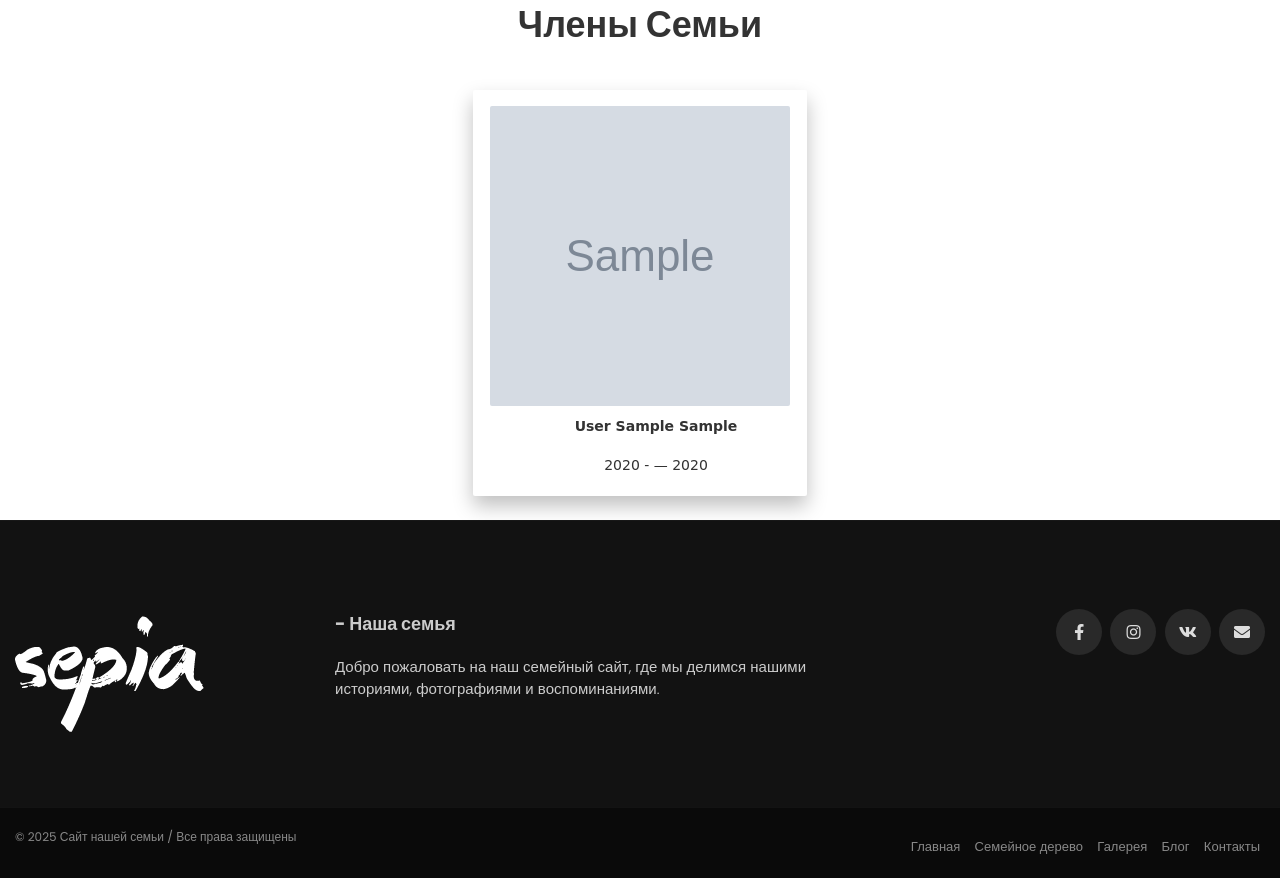
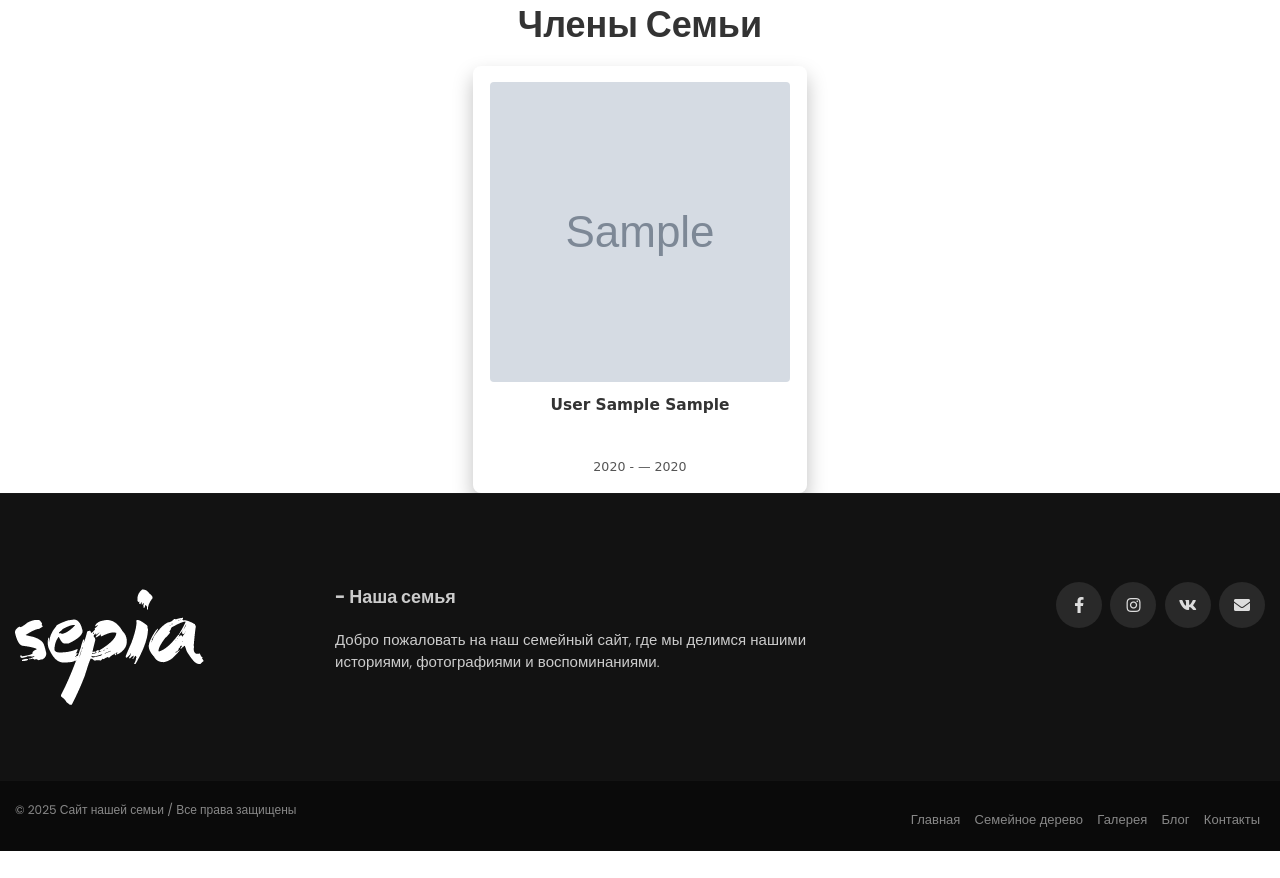
Before and after one commit to SaprykinEI/Family_site_Saprykin, a Django app: page /persons/ in a window 1280 px wide. Shown: the part 80-958 px from the top of the page. After the commit the page ends 931 px from the top, so only its background shows below. Run offline with Django 5.2, Linux system fonts and the light colour scheme; tables that the repository leaves empty hold one stand-in row (values such as "Sample post"); grey boxes marked "Sample" are stand-in pictures; some libraries are stand-ins or nearby versions.

```diff
--- a/static/css/person-card.css
+++ b/static/css/person-card.css
@@ -1,25 +1,16 @@
-.polaroid-gallery {
-  display: grid;
-  grid-template-columns: repeat(auto-fit, minmax(334px, 1fr));
-  justify-content: center; /* Центрируем сетку */
-  gap: 24px;
-  padding: 24px;
-  max-width: 1400px; /* Максимальная ширина контейнера */
-  margin: 0 auto; /* Центрирование по горизонтали */
-}
-
 .polaroid-card {
   width: 334px;
-  height: 406px;
   background-color: white;
-  padding: 16px 16px 40px 16px;
+  padding: 16px;
   box-shadow: 0 10px 20px rgba(0,0,0,0.25);
-  border-radius: 2px;
+  border-radius: 8px;
   text-align: center;
   font-family: 'Poppins', sans-serif;
-  position: relative;
   transition: transform 0.3s ease, box-shadow 0.3s ease;
-  margin: 0 auto; /* Чтобы карточка центрировалась в ячейке */
+  margin: 0 auto;
+  display: flex;
+  flex-direction: column;
+  align-items: center;
 }
 
 .polaroid-card:hover {
@@ -31,18 +22,25 @@
   width: 300px;
   height: 300px;
   object-fit: cover;
-  border-radius: 2px;
+  border-radius: 4px;
   display: block;
-  margin: 0 auto;
 }
 
 .polaroid-caption {
-  position: absolute;
-  bottom: 20px;
-  width: 100%;
+  margin-top: 12px;
   font-size: 14px;
   color: #333;
-  line-height: 1.4;
-  text-align: center;
+  line-height: 1.5;
   font-family: 'Indie Flower', cursive;
 }
+
+.person-name {
+  font-weight: bold;
+  font-size: 1.1em;
+  margin-bottom: 20px; /* Отступ от ФИО до дат */
+}
+
+.person-dates {
+  font-size: 0.9em;
+  color: #555;
+}
```
Also changed, not shown: family_tree/templates/family_tree/person_detail.html (added, +156 -0 lines), family_tree/templatetags/__init__.py (added).
